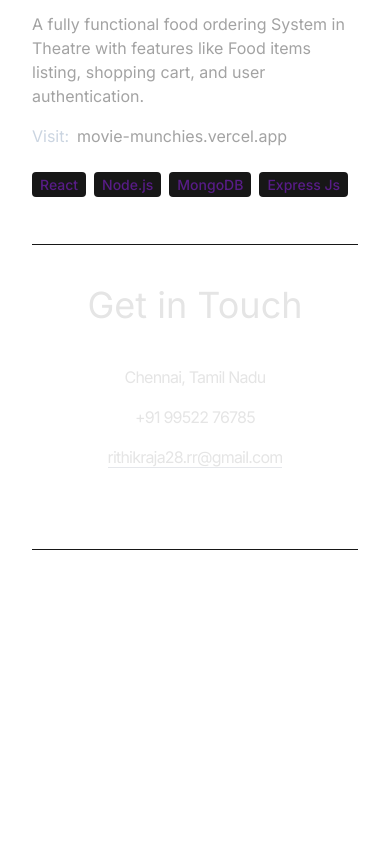
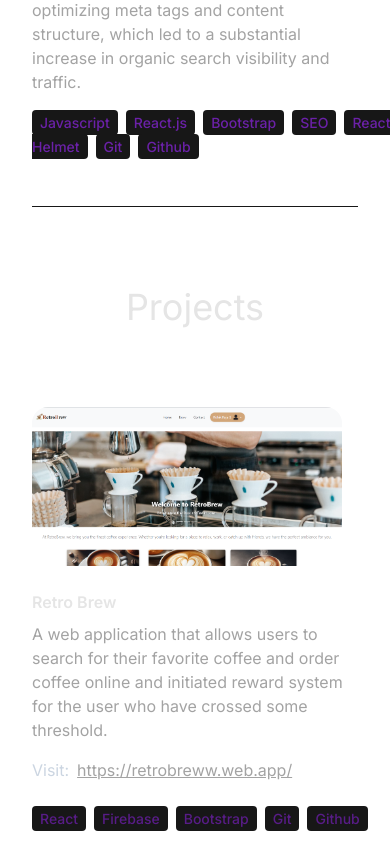
Before and after one commit to RithikRaja28/Rithik-Portfolio, a React (Vite) app: page / in a window 390 px wide. Shown: the part 3461-4304 px from the top of the page. Before the commit the page ends 4011 px from the top, so only its background shows below. Built offline with nearby package versions, Linux system fonts and the light colour scheme.

Commit message:
update in projects and experience section

```diff
--- a/src/App.jsx
+++ b/src/App.jsx
@@ -21,7 +21,7 @@ const App = () => {
         <Stats />
         <About />
         <Technology />
-        {/* <Experience /> */}
+        <Experience />
       <Project />
       <Contact />
       </div>
--- a/src/components/Projects/Project.jsx
+++ b/src/components/Projects/Project.jsx
@@ -1,4 +1,70 @@
 import React from "react";
+import { PROJECTS } from "../../constants";
+import { motion } from "framer-motion";
+const Project = () => {
+  const handleClick = (url) => {
+    window.open(url, "_blank", "noopener, noreferrer");
+  };
+  return (
+    <div className="border-b border-neutral-900 pb-4">
+      <motion.h2
+        whileInView={{ opacity: 1, y: 0 }}
+        initial={{ opacity: 0, y: -100 }}
+        transition={{ duration: 1 }}
+        className="my-20 text-center text-4xl"
+      >
+        Projects
+      </motion.h2>
+      <div>
+        {PROJECTS.map((project, index) => (
+          <div key={index} className="mb-8 flex flex-wrap lg:justify-center">
+            <motion.div
+              whileInView={{ opacity: 1, x: 0 }}
+              initial={{ opacity: 0, x: -100 }}
+              transition={{ duration: 1.2 }}
+              className="w-full me-4 lg:w-1/4"
+            >
+              <img
+                src={project.image}
+                alt={project.title}
+                className="mb-6 rounded-2xl"
+              />
+            </motion.div>
+            <motion.div
+              whileInView={{ opacity: 1, x: 0 }}
+              initial={{ opacity: 0, x: -100 }}
+              transition={{ duration: 1 }}
+              className="w-full max-w-xl lg:w-3/4"
+            >
+              <h6 className="mb-2 font-semibold">{project.title}</h6>
+              <p className="mb-4 text-neutral-400">{project.description}</p>
+              <span className="text-slate-300 pr-2">Visit:</span>
+              <span
+                className="mb-4 text-neutral-400 underline cursor-pointer"
+                onClick={() => handleClick(project.link)}
+              >
+                {project.link}
+              </span>{" "}
+              <br />
+              <br />
+              {project.technologies.map((tech, index) => (
+                <span
+                  key={index}
+                  className="mr-2 rounded bg-neutral-900 px-2 py-1 text-sm font-medium text-purple-900"
+                >
+                  {tech}
+                </span>
+              ))}
+            </motion.div>
+          </div>
+        ))}
+      </div>
+    </div>
+  );
+};
+
+export default Project;
+/* import React from "react";
 import { PROJECTS } from "../../constants";
 import { motion } from "framer-motion";
 const Project = () => {
@@ -31,7 +97,7 @@ const Project = () => {
               <h6 className="mb-2 font-semibold">{project.title}</h6>
               <p className="mb-4 text-neutral-400">{project.description}</p>
               <span className="text-slate-300 pr-2">Visit:</span>
-              <a target="blank" href="https://movie-munchies.vercel.app/" className="mb-4 text-neutral-400">{project.link}</a><br />
+              <a target="blank" href={project.link} className="mb-4 text-neutral-400">{project.link}</a><br />
               <br/>
               {project.technologies.map((tech, index) => (
                 <span
@@ -50,3 +116,5 @@ const Project = () => {
 };
 
 export default Project;
+
+ */
--- a/src/constants/index.js
+++ b/src/constants/index.js
@@ -1,5 +1,5 @@
 import project1 from "../assets/projects/project-1.png";
-import project2 from "../assets/projects/project-2.jpg";
+import project2 from "../assets/projects/project-2.png";
 import project3 from "../assets/projects/project-3.jpg";
 import project4 from "../assets/projects/project-4.jpg";
 
@@ -15,44 +15,47 @@ export const ABOUT_TEXT = `I am a dedicated and versatile full stack developer w
 
 export const EXPERIENCES = [
   {
-    year: "2023 - Present",
-    role: "Senior Full Stack Developer",
-    company: "Google Inc.",
-    description: `Led a team in developing and maintaining web applications using JavaScript, React.js, and Node.js. Implemented RESTful APIs and integrated with MongoDB databases. Collaborated with stakeholders to define project requirements and timelines.`,
-    technologies: ["Javascript", "React.js", "Next.js", "mongoDB"],
-  },
-  {
-    year: "2022 - 2023",
-    role: "Frontend Developer",
-    company: "Adobe",
-    description: `Designed and developed user interfaces for web applications using Next.js and React. Worked closely with backend developers to integrate frontend components with Node.js APIs. Implemented responsive designs and optimized frontend performance.`,
-    technologies: ["HTML", "CSS", "Vue.js", "mySQL"],
-  },
-  {
-    year: "2021 - 2022",
-    role: "Full Stack Developer",
-    company: "Facebook",
-    description: `Developed and maintained web applications using JavaScript, React.js, and Node.js. Designed and implemented RESTful APIs for data communication. Collaborated with cross-functional teams to deliver high-quality software products on schedule.`,
-    technologies: ["Python", "Svelte", "Three.js", "Postgres"],
-  },
-  {
-    year: "2020 - 2021",
-    role: "Software Engineer",
-    company: "Paypal",
-    description: `Contributed to the development of web applications using JavaScript, React.js, and Node.js. Managed databases and implemented data storage solutions using MongoDB. Worked closely with product managers to prioritize features and enhancements.`,
-    technologies: ["Ruby", "Rails", "PHP", "Sqlite"],
+    year: "Jun. 2024 - Jul. 2024",
+    role: "Product Developer Intern",
+    company: "Global Knowledge Technologies",
+
+    description: `Developed a user-friendly interface using React and Bootstrap, significantly improving the platform's accessibility , visual appeal and responsive design. I implemented SEO best practices, including optimizing meta tags and content structure, which led to a substantial increase in organic search visibility and traffic.`,
+    technologies: [
+      "Javascript",
+      "React.js",
+      "Bootstrap",
+      "SEO",
+      "React Helmet",
+      "Git",
+      "Github",
+    ],
   },
 ];
 
 export const PROJECTS = [
   {
+    title: "Retro Brew",
+    image: project2,
+    description:
+      "A web application that allows users to search for their favorite coffee and order coffee online and initiated reward system for the user who have crossed some threshold.",
+    technologies: ["React", "Firebase", "Bootstrap", "Git", "Github"],
+    link: "https://retrobreww.web.app/",
+  },
+  {
     title: "Movie Munchies",
     image: project1,
     description:
       "A fully functional food ordering System in Theatre with features like Food items listing, shopping cart, and user authentication.",
-    technologies: [ "React", "Node.js", "MongoDB" ,"Express Js"],
-    link: "movie-munchies.vercel.app",
-  }
+    technologies: [
+      "React",
+      "Node.js",
+      "MongoDB",
+      "Express.Js",
+      "Git",
+      "Github",
+    ],
+    link: "https://movie-munchies.vercel.app/",
+  },
 ];
 
 export const CONTACT = {
```
Also changed, not shown: src/assets/projects/project-2.jpg (deleted), src/assets/projects/project-2.png (added).
